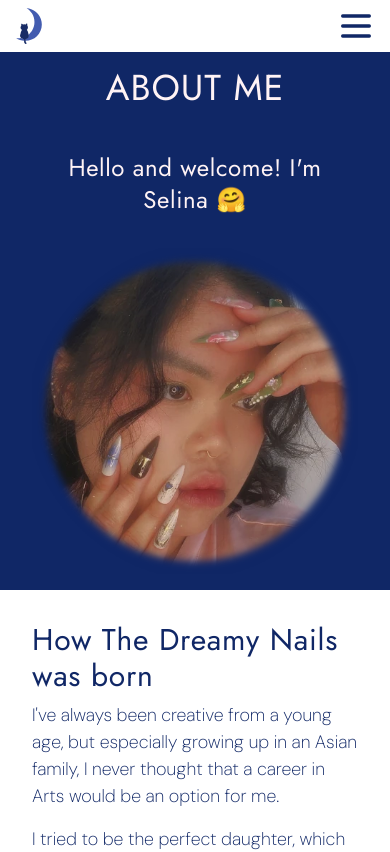
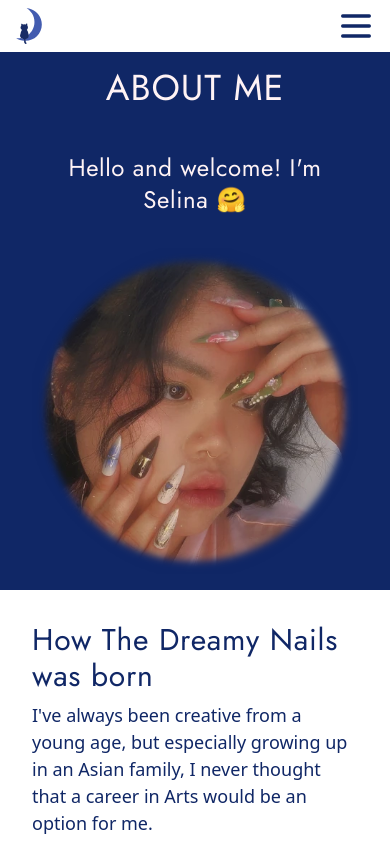
Before and after one commit to ddembo/tdn-web-next, a Next.js app: page /about in a window 390 px wide. Shown: the top 852 px of the page. Built offline with nearby package versions, Linux system fonts and the light colour scheme; no server answers.

Commit message:
fix incorrect font display on mobile

```diff
--- a/app/layout.tsx
+++ b/app/layout.tsx
@@ -8,8 +8,8 @@ import './globals.css';
 
 export const runtime = 'edge'; // Applies to all pages
 
-const fontJost = Jost({ subsets: ['latin'], display: 'swap' });
-const fontDMSans = DM_Sans({ style: ['normal', 'italic'], subsets: ['latin'], display: 'swap' });
+const fontJost = Jost({ subsets: ['latin'], display: 'swap', variable: '--font-jost' });
+const fontDMSans = DM_Sans({ style: ['normal', 'italic'], subsets: ['latin'], display: 'swap', variable: '--font-dm-sans' });
 
 /* NOTE: Next.js sets an incorrect prop if using the file convention described in docs:
  *  https://nextjs.org/docs/app/api-reference/file-conventions/metadata/app-icons#apple-icon.
@@ -37,7 +37,7 @@ export const metadata: Metadata = {
 export default function RootLayout({ children }: { children: React.ReactNode }) {
   return (
     <html lang="en" className="h-full">
-      <body className={twMerge(fontDMSans.className, fontJost.className, 'h-full')}>
+      <body className={twMerge(fontDMSans.variable, fontJost.variable, 'h-full')}>
         <SiteAnalyticsTag />
         {children}
       </body>
--- a/tailwind.config.ts
+++ b/tailwind.config.ts
@@ -21,8 +21,8 @@ const config: Config = {
         'tdn-highlight-dark': '#ecadb7',
       },
       fontFamily: {
-        heading: ['Jost', 'Arial', 'Helvetica', 'sans-serif'],
-        body: ['"DM Sans"', 'Segoe UI', 'Tahoma', 'Geneva', 'Verdana', 'sans-serif'],
+        heading: ['var(--font-jost)', 'Arial', 'Helvetica', 'sans-serif'],
+        body: ['var(--font-dm-sans)', 'Segoe UI', 'Tahoma', 'Geneva', 'Verdana', 'sans-serif'],
       },
       maxWidth: widthExtensions,
       width: widthExtensions,
```
Also changed, not shown: app/globals.css (+0 -14 lines).
